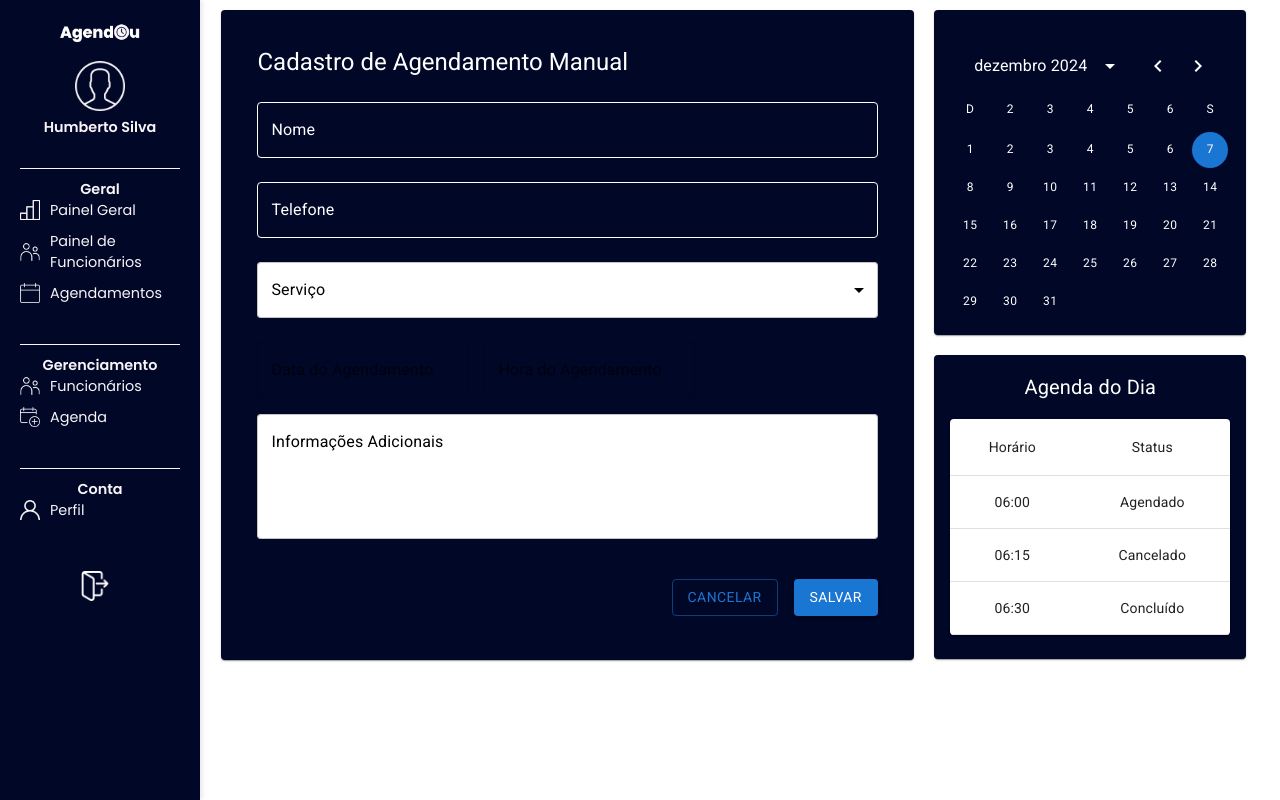
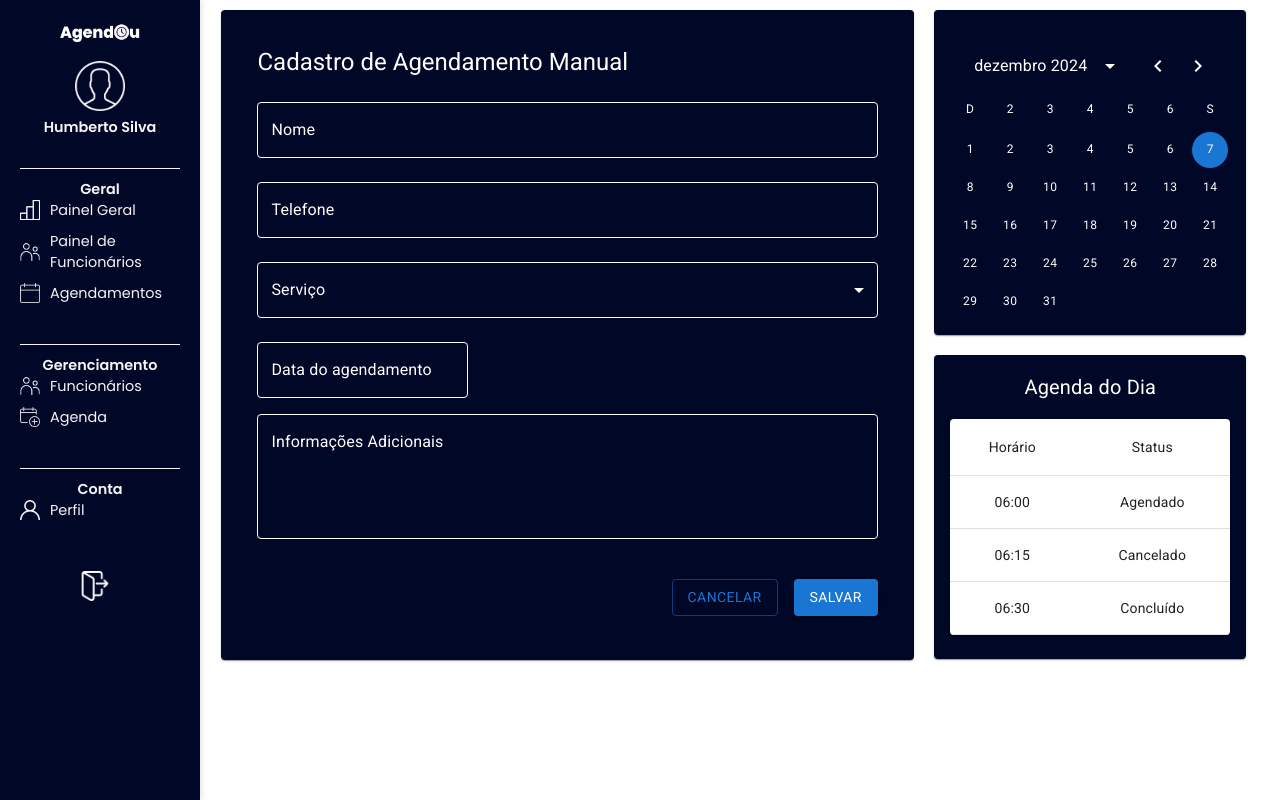
Before and after one commit to Agendou/agendou-web-front, a React (Create React App) app: page /manual-appointment in a window 1280 px wide. Built offline with nearby package versions, Linux system fonts and the light colour scheme.

Commit message:
Style: refatoração das cores do cadastro manual

```diff
--- a/src/components/MerchantProfile/ProfileCard/ProfileCard.jsx
+++ b/src/components/MerchantProfile/ProfileCard/ProfileCard.jsx
@@ -15,9 +15,10 @@ import {
 } from "@mui/material";
 import { LocalizationProvider } from "@mui/x-date-pickers";
 import { AdapterDayjs } from "@mui/x-date-pickers/AdapterDayjs";
-import { DatePicker, TimePicker } from "@mui/x-date-pickers";
 import Calendar from "../CalendarCard/CalendarCard";
 import TodayAppointments from "../TodayAppointments/TodayAppointments";
+import { DateTimePicker } from "@mui/x-date-pickers";
+import { styled } from "@mui/material/styles";
 
 export default function ProfileCard() {
   const [value, setValue] = useState(dayjs());
@@ -30,7 +31,6 @@ export default function ProfileCard() {
     infoAdicional: "",
   });
 
-  // Estado para controlar o foco do campo de informações adicionais
   const [isFocused, setIsFocused] = useState(false);
 
   const handleInputChange = (field, value) => {
@@ -39,7 +39,6 @@ export default function ProfileCard() {
 
   const handleSubmit = () => {
     console.log("Dados do agendamento:", formData);
-    // Lógica para enviar os dados ao backend
   };
 
   return (
@@ -47,7 +46,7 @@ export default function ProfileCard() {
       <Grid
         container
         spacing={2}
-        style={{ padding: "10px", marginLeft: "-40px"}}
+        style={{ padding: "10px", marginLeft: "-40px" }}
         justifyContent="center"
         alignItems="center"
       >
@@ -102,11 +101,11 @@ export default function ProfileCard() {
 
               <FormControl fullWidth margin="normal">
                 <InputLabel
-                  style={{ color: "black" }}
+                  style={{ color: "white" }}
                   sx={{
-                    display: formData.servico ? "none" : "block", // Esconde a label se um serviço estiver selecionado
+                    display: formData.servico ? "none" : "block",
                   }}
-                  shrink={false} // Faz a label não encolher
+                  shrink={false}
                 >
                   Serviço
                 </InputLabel>
@@ -115,10 +114,38 @@ export default function ProfileCard() {
                   onChange={(e) => handleInputChange("servico", e.target.value)}
                   label="Serviço"
                   sx={{
-                    color: "black", // Exibe a opção selecionada em preto
-                    backgroundColor: "#fff",
+                    color: "white",
+                    backgroundColor: "transparent",
+                    borderColor: "white",
+                    "& .MuiOutlinedInput-notchedOutline": {
+                      borderColor: "white",
+                    },
+                    "&:hover .MuiOutlinedInput-notchedOutline": {
+                      borderColor: "white",
+                    },
+                    "&.Mui-focused .MuiOutlinedInput-notchedOutline": {
+                      borderColor: "white",
+                    },
                     "& .MuiSvgIcon-root": {
-                      color: "black", // Ícone da lista (seta) em branco
+                      color: "white",
+                    },
+                  }}
+                  MenuProps={{
+                    PaperProps: {
+                      style: {
+                        backgroundColor: "#010720",
+                        color: "white",
+                      },
+                    },
+                    MenuListProps: {
+                      sx: {
+                        "& .MuiMenuItem-root": {
+                          color: "white",
+                        },
+                        "& .MuiMenuItem-root:hover": {
+                          backgroundColor: "rgba(255, 255, 255, 0.1)",
+                        },
+                      },
                     },
                   }}
                 >
@@ -129,72 +156,12 @@ export default function ProfileCard() {
               </FormControl>
 
               <Box sx={{ display: "flex", gap: "1rem", marginTop: 2 }}>
-                <DatePicker
-                  label="Data do Agendamento"
+                <DateTimePicker
+                  label="Data do agendamento"
                   value={formData.data}
                   onChange={(date) => handleInputChange("data", date)}
-                  renderInput={(params) => (
-                    <TextField
-                      {...params}
-                      fullWidth
-                      InputLabelProps={{
-                        sx: {
-                          color: "white", // Cor da label
-                        },
-                      }}
-                      sx={{
-                        "& .MuiOutlinedInput-root": {
-                          "& fieldset": {
-                            borderColor: "white", // Cor da borda
-                          },
-                          "&:hover fieldset": {
-                            borderColor: "white", // Borda ao passar o mouse
-                          },
-                          "&.Mui-focused fieldset": {
-                            borderColor: "white", // Borda ao focar
-                          },
-                          color: "white", // Cor do texto
-                          "& .MuiInputBase-input": {
-                            color: "white", // Cor do texto da input
-                          },
-                        },
-                      }}
-                    />
-                  )}
-                />
-
-                <TimePicker
-                  label="Hora do Agendamento"
-                  value={formData.hora}
-                  onChange={(time) => handleInputChange("hora", time)}
-                  renderInput={(params) => (
-                    <TextField
-                      {...params}
-                      fullWidth
-                      InputLabelProps={{
-                        sx: {
-                          color: "white", // Cor da label
-                        },
-                      }}
-                      sx={{
-                        "& .MuiOutlinedInput-root": {
-                          "& fieldset": {
-                            borderColor: "white", // Cor da borda
-                          },
-                          "&:hover fieldset": {
-                            borderColor: "white", // Borda ao passar o mouse
-                          },
-                          "&.Mui-focused fieldset": {
-                            borderColor: "white", // Borda ao focar
-                          },
-                          color: "white", // Cor do texto
-                          "& .MuiInputBase-input": {
-                            color: "white", // Cor do texto da input
-                          },
-                        },
-                      }}
-                    />
-                  )}
+                  inputFormat="dd/MM/yyyy"
+                  renderInput={(params) => <TextField {...params} />}
                 />
               </Box>
 
@@ -206,7 +173,6 @@ export default function ProfileCard() {
                 }
                 onFocus={() => setIsFocused(true)}
                 onBlur={() => {
-                  // Para mostrar o rótulo novamente se o campo estiver vazio
                   if (formData.infoAdicional === "") {
                     setIsFocused(false);
                   }
@@ -217,12 +183,23 @@ export default function ProfileCard() {
                 margin="normal"
                 InputProps={{
                   style: {
-                    color: "black",
-                    backgroundColor: "white",
+                    color: "white",
+                    backgroundColor: "#010726",
                   },
                 }}
                 InputLabelProps={{
-                  style: { color: "black" },
+                  style: { color: "white" },
+                }}
+                sx={{
+                  "& .MuiOutlinedInput-notchedOutline": {
+                    borderColor: "white",
+                  },
+                  "&:hover .MuiOutlinedInput-notchedOutline": {
+                    borderColor: "white",
+                  },
+                  "&.Mui-focused .MuiOutlinedInput-notchedOutline": {
+                    borderColor: "white",
+                  },
                 }}
               />
 
--- a/src/styles/globals.css
+++ b/src/styles/globals.css
@@ -27,3 +27,43 @@ button {
   font: inherit;
   cursor: pointer;
 }
+
+.MuiFormLabel-root {
+  color: #FFF !important;
+}
+
+.MuiFormLabel-root.Mui-focused {
+  color: #FFF !important;
+}
+
+.MuiOutlinedInput-root .MuiOutlinedInput-notchedOutline {
+  border-color: #FFF !important;
+}
+
+.MuiOutlinedInput-root.Mui-focused .MuiOutlinedInput-notchedOutline {
+  border-color: #FFF !important;
+}
+
+.MuiSvgIcon-root {
+  color: #FFF !important;
+}
+
+.MuiOutlinedInput-root .MuiOutlinedInput-notchedOutline {
+  border-color: #FFF !important;
+}
+
+.MuiOutlinedInput-root.Mui-focused .MuiOutlinedInput-notchedOutline {
+  border-color: #FFF !important;
+}
+
+.MuiSvgIcon-root {
+  color: #FFF !important;
+}
+
+.MuiOutlinedInput-root input {
+  color: #FFF !important;
+}
+
+.MuiOutlinedInput-root.Mui-focused input {
+  color: #FFF !important;
+}
```
